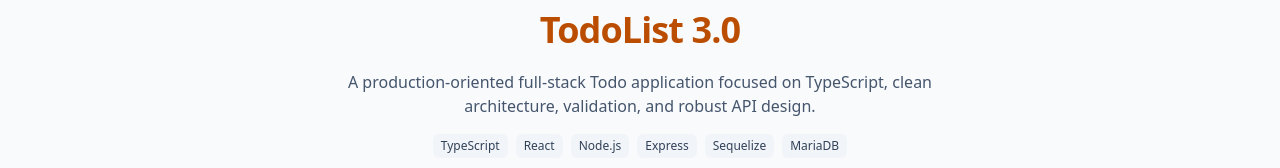
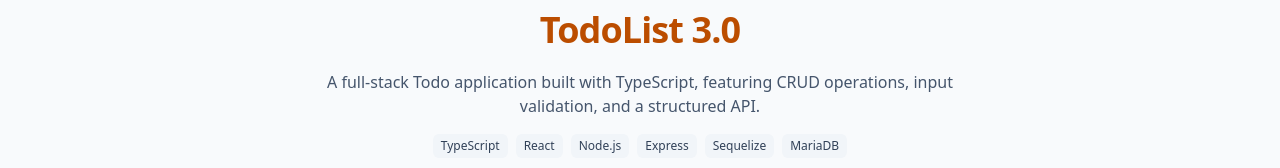
Before and after one commit to conidyn/Portfolio, a Next.js app: page /projects in a window 1280 px wide. Shown: the part 434-602 px from the top of the page. Built offline with nearby package versions, Linux system fonts and the light colour scheme.

Commit message:
refactor(content): improve wording and consistency across README and data files

```diff
--- a/src/data/projects.ts
+++ b/src/data/projects.ts
@@ -23,7 +23,7 @@ export const projects: ProjectTab[] = [
     label: "TodoList 3.0",
     title: "TodoList 3.0",
     description:
-      "A production-oriented full-stack Todo application focused on TypeScript, clean architecture, validation, and robust API design.",
+      "A full-stack Todo application built with TypeScript, featuring CRUD operations, input validation, and a structured API.",
     stack: ["TypeScript", "React", "Node.js", "Express", "Sequelize", "MariaDB"],
     links: [
       { label: "GitHub →", href: "https://github.com/conidyn/TodoList-3.0" },
--- a/src/data/site.ts
+++ b/src/data/site.ts
@@ -105,7 +105,7 @@ export const site: SiteData = {
     focus: {
       title: "Current Focus",
       text:
-        "Currently focused on strengthening my fundamentals through portfolio-grade projects: TypeScript, clean architecture, API design, and production-ready practices.",
+        "Currently focused on strengthening my fundamentals through hands-on projects: TypeScript, structured code, API design, and best practices.",
     },
     skills: {
       title: "Skills",
```
Also changed, not shown: 1 other file (tests, documents, lock files or other folders).
